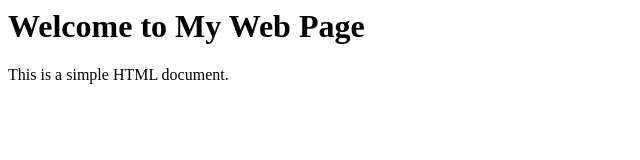
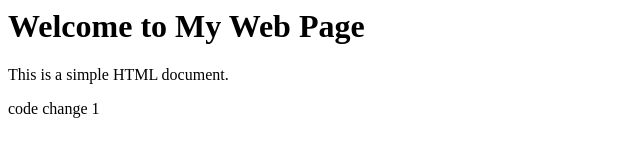
Before and after one commit to sourabhpj/devops-project-23-may, a plain HTML site: page index.html in a window 1280 px wide. Shown: the whole page, without its empty margins (0-640 px from the left). Drawn offline with Linux system fonts and the light colour scheme.

Commit message:
my latest code 1

```diff
--- a/index.html
+++ b/index.html
@@ -5,5 +5,6 @@
 <body>
     <h1>Welcome to My Web Page</h1>
     <p>This is a simple HTML document.</p>
+    <p>code change 1</p>
     </body>
 </html>
```
